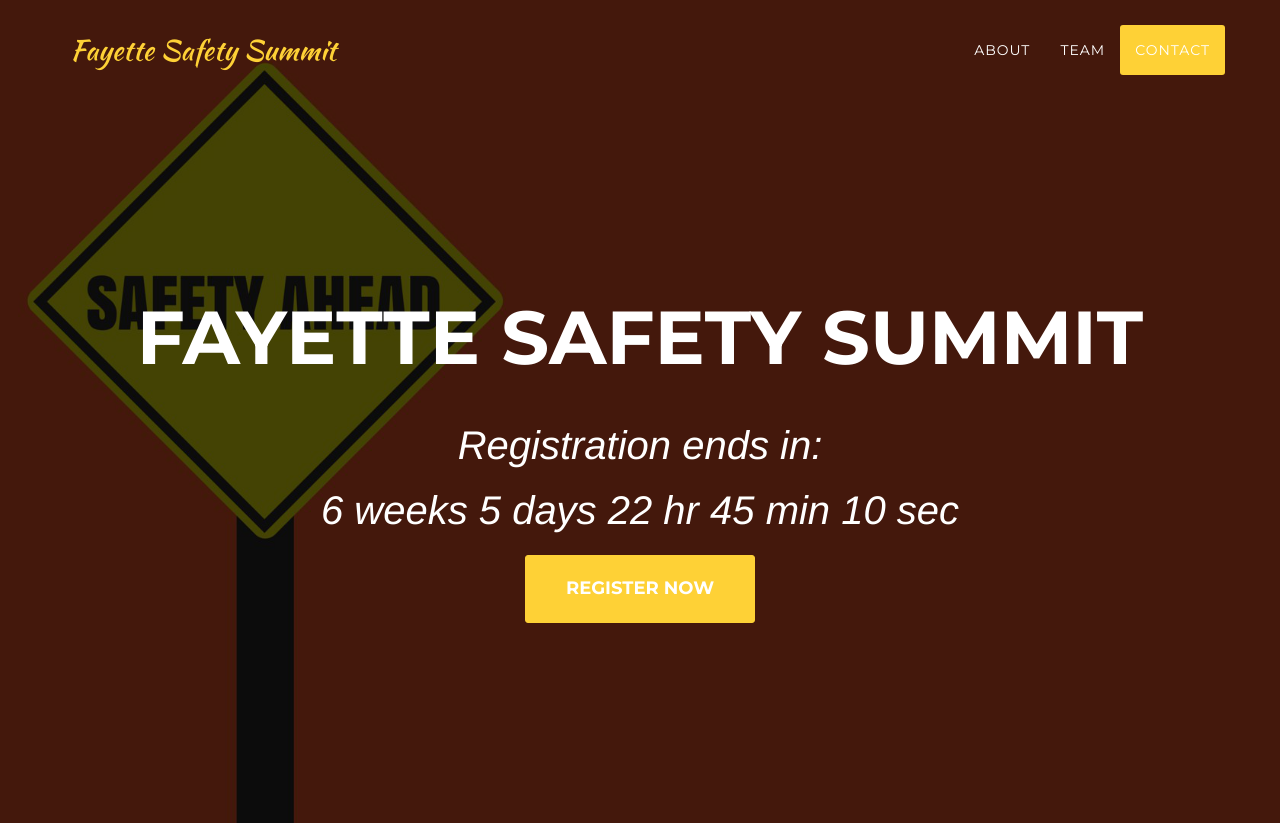
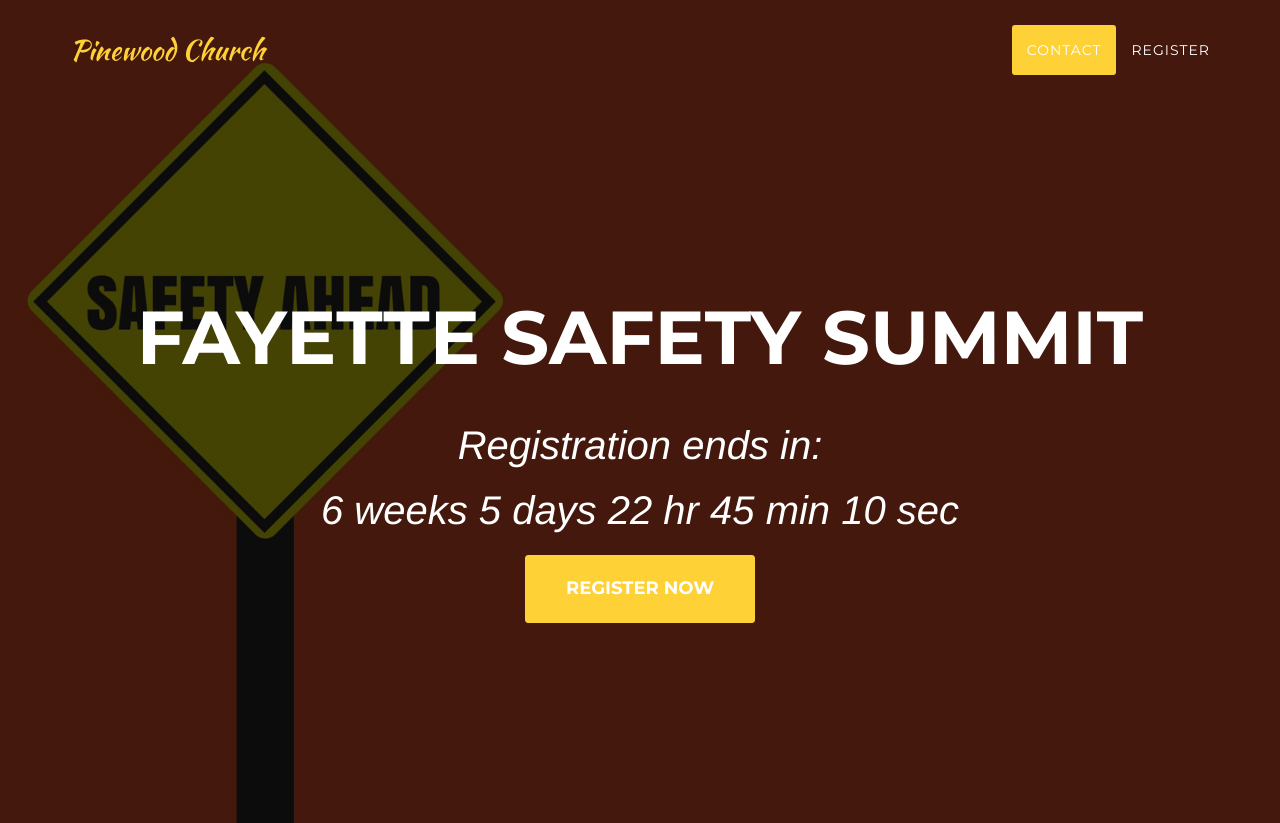
Before and after one commit to bengray/fayette_safety_summit, a website: page index.html in a window 1280 px wide. Shown: the top 823 px of the page. Drawn offline with nearby package versions, Linux system fonts and the light colour scheme; a web font is replaced by a local one.

Commit message:
Text change
changing text in top link
register button is no longer invoking a js function

```diff
--- a/index.html
+++ b/index.html
@@ -43,7 +43,7 @@
                 <button type="button" class="navbar-toggle" data-toggle="collapse" data-target="#bs-example-navbar-collapse-1">
                     <span class="sr-only">Toggle navigation</span> Menu <i class="fa fa-bars"></i>
                 </button>
-                <a class="navbar-brand page-scroll" href="#page-top">Fayette Safety Summit</a>
+                <a class="navbar-brand page-scroll" href="#page-top">Pinewood Church</a>
             </div>
 
             <!-- Collect the nav links, forms, and other content for toggling -->
@@ -52,14 +52,17 @@
                     <li class="hidden">
                         <a href="#page-top"></a>
                     </li>
-                    <li>
+                    <!-- <li>
                         <a class="page-scroll" href="#about">About</a>
                     </li>
                     <li>
                         <a class="page-scroll" href="#team">Team</a>
+                    </li> -->
+                    <li>
+                        <a class="page-scroll" href="#contact">Contact</a>
                     </li>
                     <li>
-                        <a class="page-scroll" href="#contact">Contact</a>
+                        <a class="page-scroll" href="https://docs.google.com/forms/d/e/1FAIpQLSfpbHbttC343yGT6GnFFhSEYP0DJCFDQzbVNPMfHbHoFy6X-w/viewform?c=0&w=1">Register</a>
                     </li>
                 </ul>
             </div>
@@ -75,7 +78,7 @@
                 <div class="intro-heading">Fayette Safety Summit</div>
                 <div class="intro-lead-in">Registration ends in:</div>
                 <div id="clock" class="intro-lead-in"></div>
-                <a href="https://docs.google.com/forms/d/e/1FAIpQLSfpbHbttC343yGT6GnFFhSEYP0DJCFDQzbVNPMfHbHoFy6X-w/viewform?c=0&w=1" class="page-scroll btn btn-xl">Register Now</a>
+                <a href="https://docs.google.com/forms/d/e/1FAIpQLSfpbHbttC343yGT6GnFFhSEYP0DJCFDQzbVNPMfHbHoFy6X-w/viewform?c=0&w=1" class="btn btn-xl">Register Now</a>
             </div>
         </div>
     </header>
```
